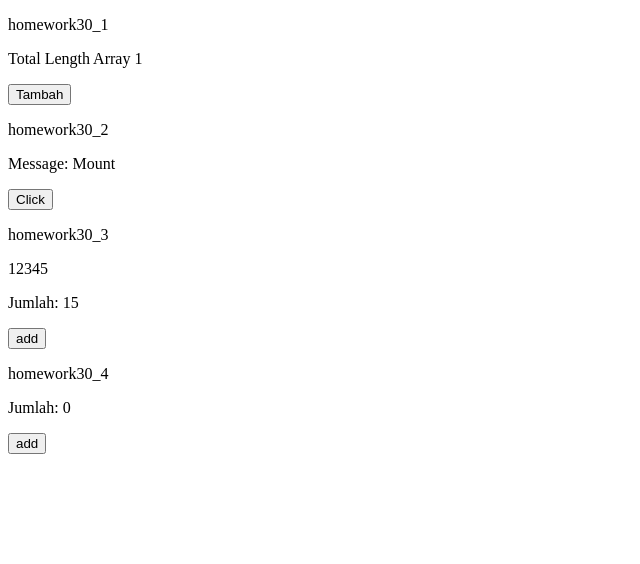
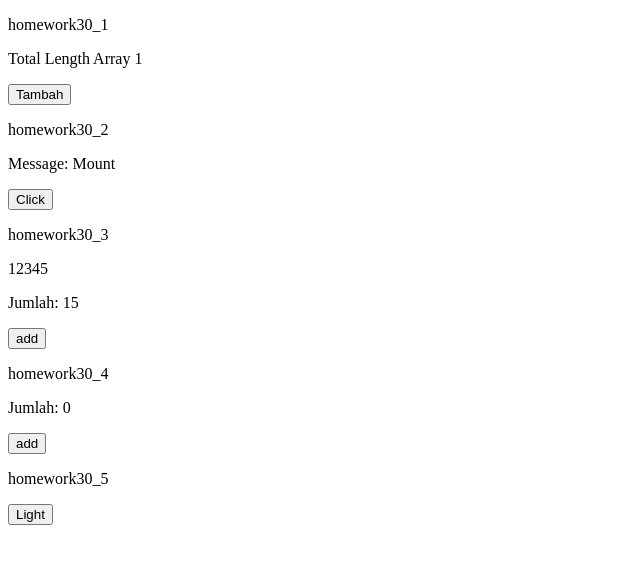
Before and after one commit to kentangkiting/Homework30, a React (Vite) app: page / in a window 1280 px wide. Shown: the top 564 px of the page, without its empty margins (0-640 px from the left). Built offline with nearby package versions, Linux system fonts and the light colour scheme.

Commit message:
homework30_5

```diff
--- /dev/null
+++ b/src/homework30_5.tsx
@@ -0,0 +1,32 @@
+import { createContext, useContext, useState } from "react";
+const ThemeContext = createContext({
+  darkMode: false,
+  setDarkMode: () => {},
+});
+const Theme = () => {
+  const { darkMode, setDarkMode } = useContext(ThemeContext);
+  const handleClick = () => {
+    setDarkMode(!darkMode);
+  };
+  return (
+    <>
+      <button type="button" onClick={handleClick}>
+        {darkMode ? "Dark" : "Light"}
+      </button>
+    </>
+  );
+};
+
+const ContohContext = () => {
+  const [darkMode, setDarkMode] = useState(false);
+  const value = { darkMode, setDarkMode };
+  return (
+    <>
+      <ThemeContext.Provider value={value}>
+        <Theme />
+      </ThemeContext.Provider>
+    </>
+  );
+};
+
+export default ContohContext;
--- a/src/main.tsx
+++ b/src/main.tsx
@@ -4,6 +4,7 @@ import Total from "./homework30_1.tsx";
 import Contoh from "./homework30_2.tsx";
 import JumlahView from "./homework30_3.tsx";
 import JumlahMemo from "./homework30_4.tsx";
+import ContohContext from "./homework30_5.tsx";
 
 createRoot(document.getElementById("root")!).render(
   <StrictMode>
@@ -15,5 +16,7 @@ createRoot(document.getElementById("root")!).render(
     <JumlahView />
     <p>homework30_4</p>
     <JumlahMemo />
+    <p>homework30_5</p>
+    <ContohContext />
   </StrictMode>
 );
```
